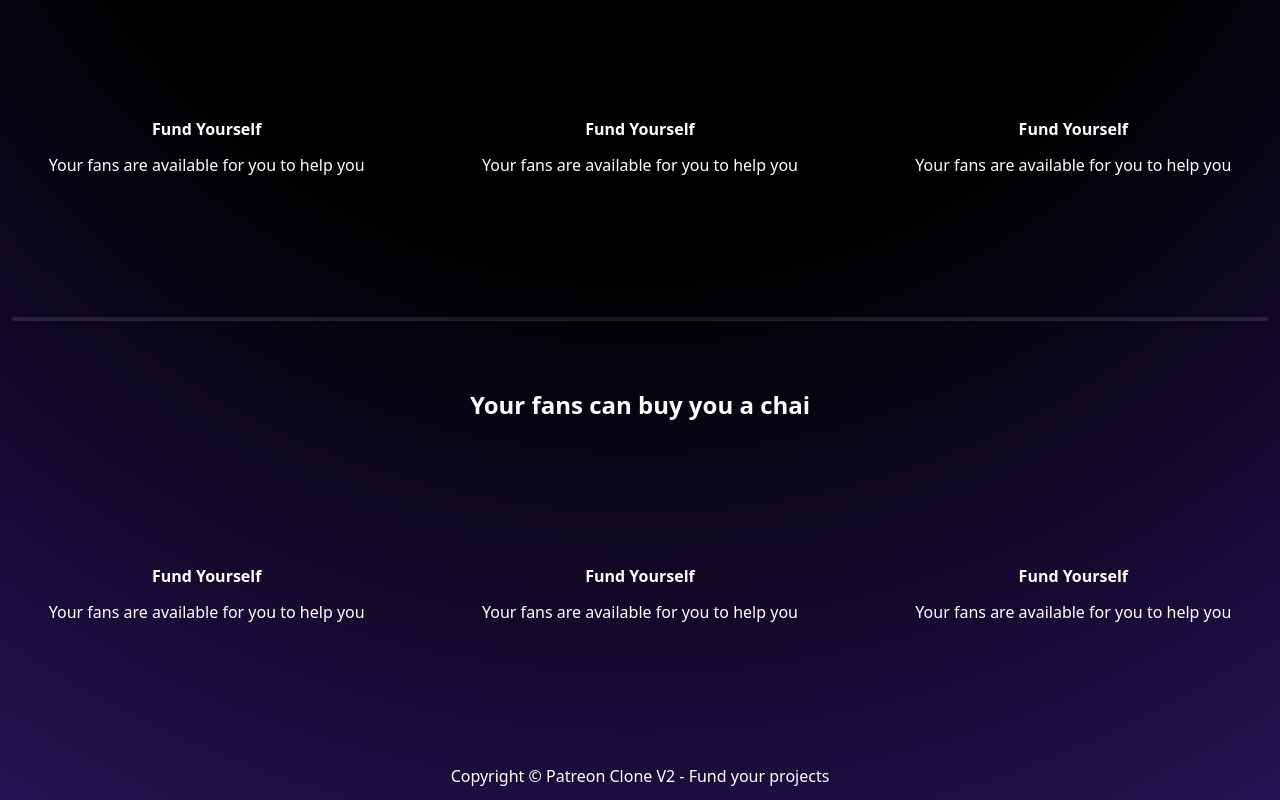
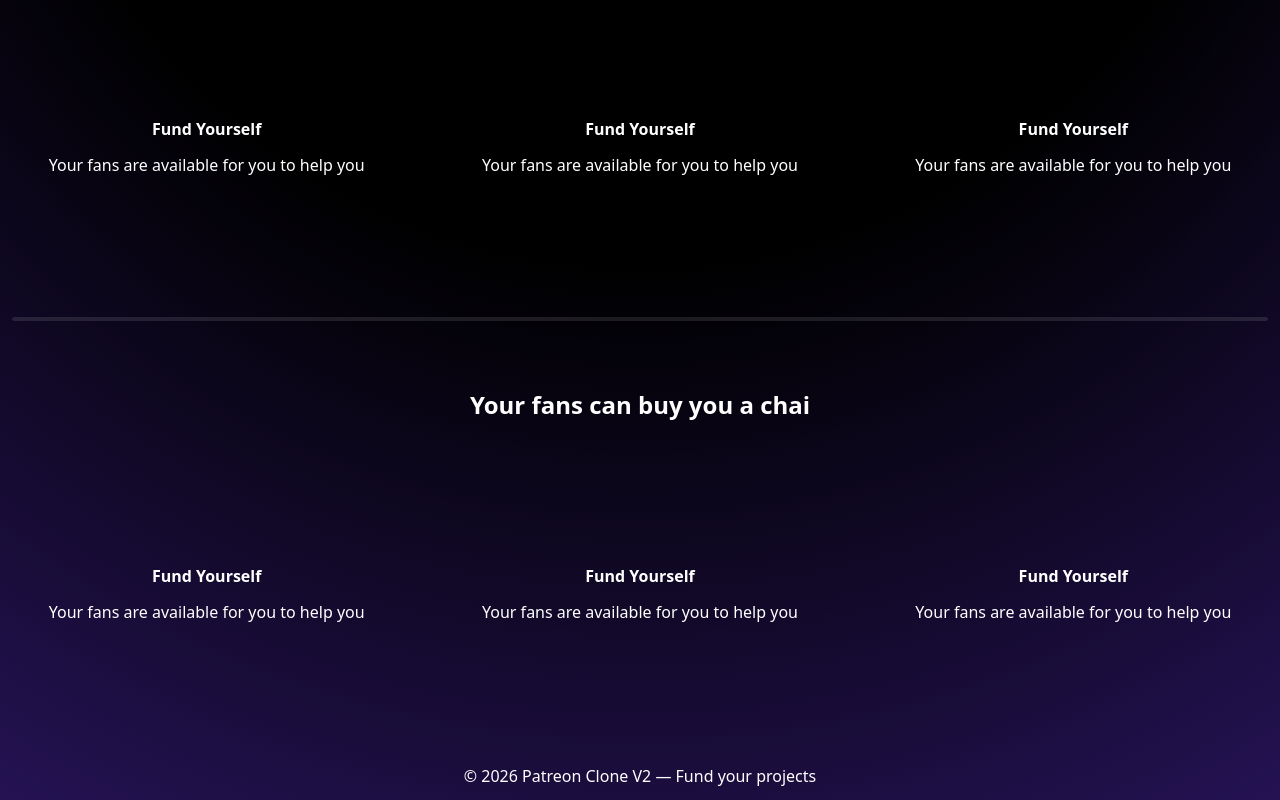
Before and after one commit to AdityaLad1/CreatorSpace, a Next.js app: page / in a window 1280 px wide. Shown: the part 542-1342 px from the top of the page. Built offline with nearby package versions, Linux system fonts and the light colour scheme; some icons are missing.

Commit message:
bug fix and optimization

```diff
--- a/app/layout.js
+++ b/app/layout.js
@@ -3,7 +3,6 @@ import "./globals.css";
 import Navbar from "@/components/Navbar";
 import Footer from "@/components/Footer";
 import Script from "next/script";
-
 
 const geistSans = Geist({
   variable: "--font-geist-sans",
@@ -17,7 +16,7 @@ const geistMono = Geist_Mono({
 
 export const metadata = {
   title: "Patreon Clone V2",
-  description: "This website is crowdfunding website",
+  description: "A crowdfunding platform built with Next.js",
 };
 
 export default function RootLayout({ children }) {
@@ -26,23 +25,18 @@ export default function RootLayout({ children }) {
       <body
         className={`${geistSans.variable} ${geistMono.variable} antialiased text-white`}
       >
-
-        <div className="min-h-screen [background:radial-gradient(125%_125%_at_50%_10%,#000_40%,#331a76_100%)]">
-
+        <div className="min-h-screen flex flex-col [background:radial-gradient(125%_125%_at_50%_10%,#000_40%,#331a76_100%)]">
           <Navbar />
 
-          <main className="min-h-[86.5vh]">
-            {children}
-          </main>
+          <main className="flex-1">{children}</main>
 
           <Footer />
 
+          <Script
+            src="https://cdn.lordicon.com/lordicon.js"
+            strategy="afterInteractive"
+          />
         </div>
-        <Script
-  src="https://cdn.lordicon.com/lordicon.js"
-  strategy="afterInteractive"
-/>
-
       </body>
     </html>
   );
--- a/components/Footer.js
+++ b/components/Footer.js
@@ -3,7 +3,7 @@ import React from 'react'
 const Footer = () => {
   return (
     <footer className='text-white flex justify-center px-3 h-12 items-center'>
-        <p className="text-center">Copyright &copy; Patreon Clone V2 - Fund your projects</p>
+        <p className="text-center"> © {new Date().getFullYear()} Patreon Clone V2 — Fund your projects</p>
     </footer>
   )
 }
```
Also changed, not shown: components/Navbar.js (+18 -13 lines), public/manworking.svg (added).
